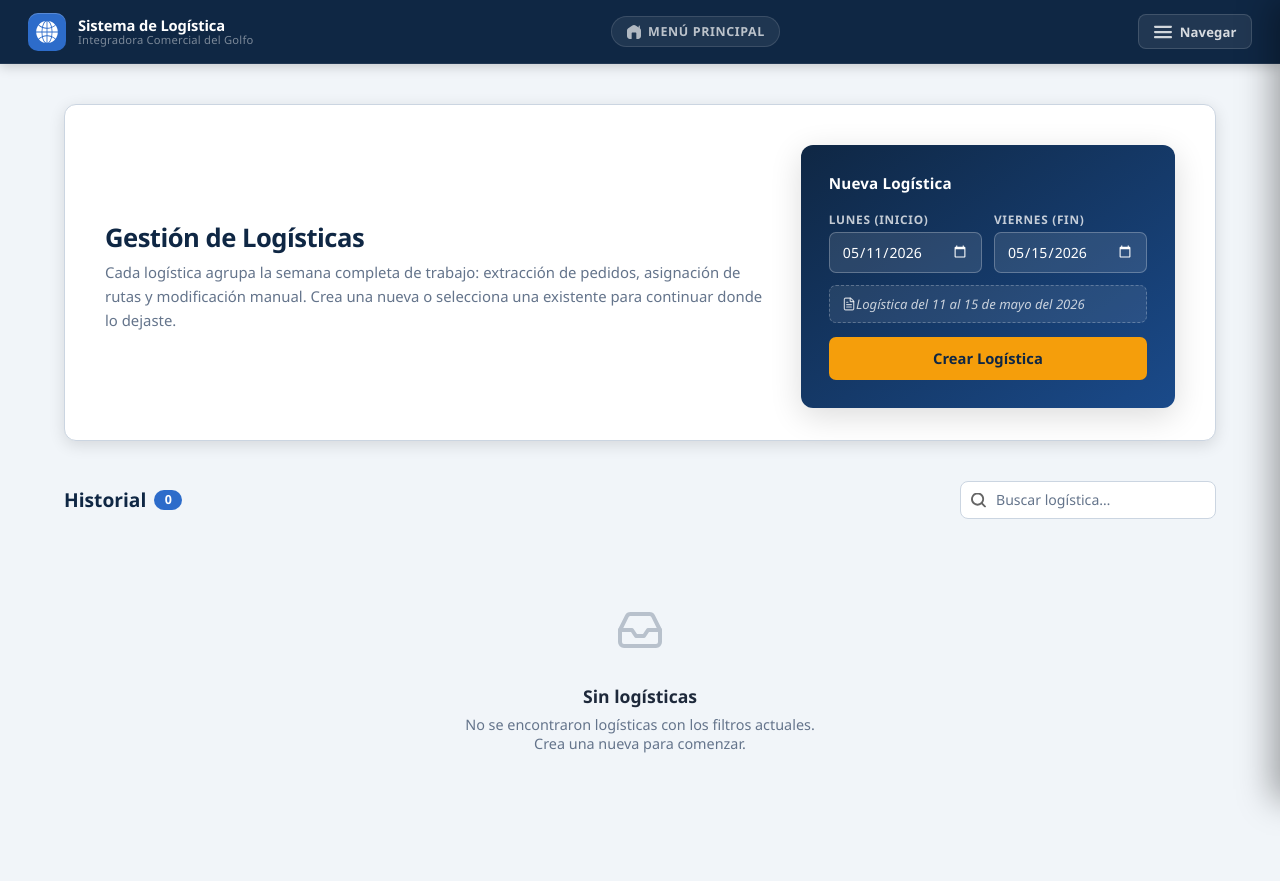
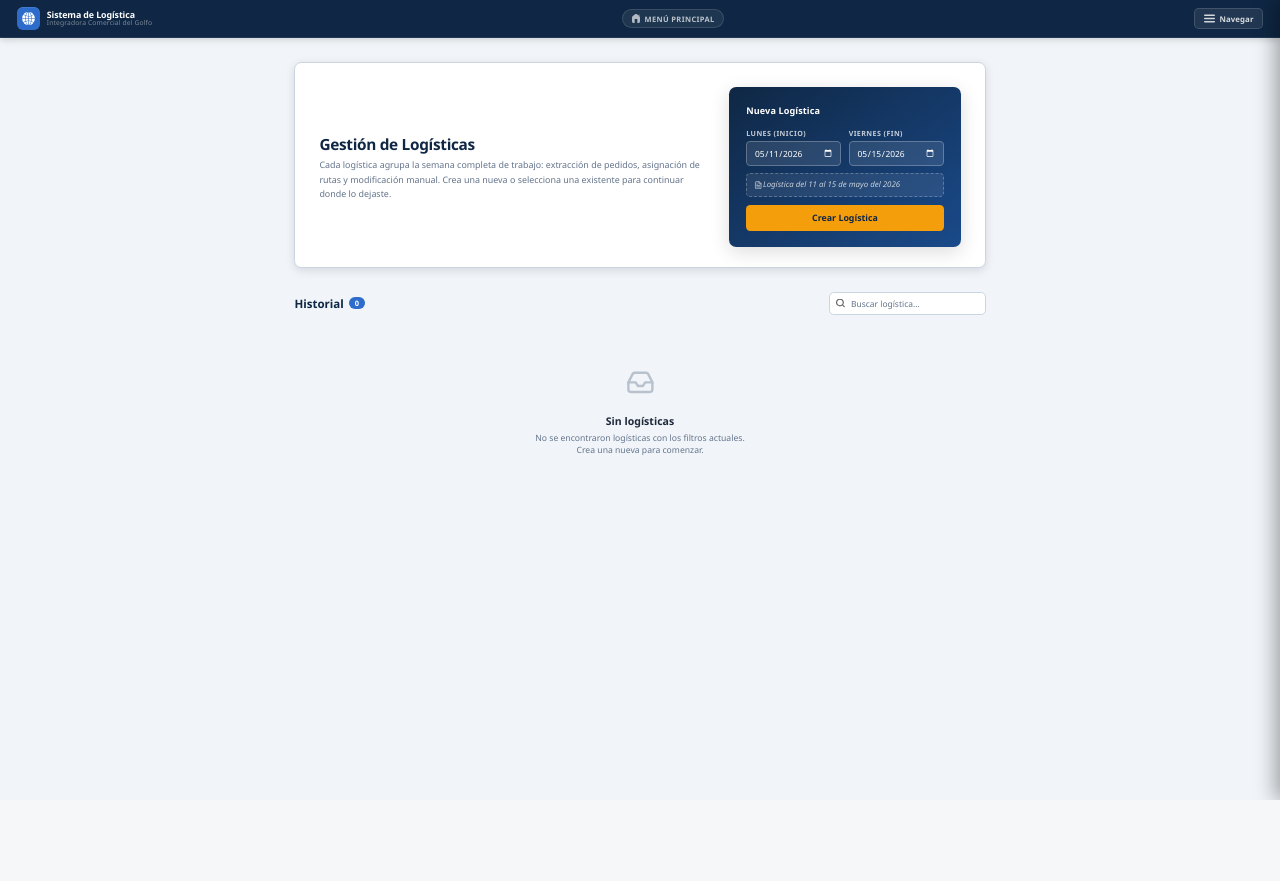
Before and after one commit to Carlin31/icg_logistica, a Flask app: page / in a window 1280 px wide. After the commit the page ends 800 px from the top, so only its background shows below. Run offline with Flask 3, Linux system fonts and the light colour scheme; data that the repository does not hold is empty.

Commit message:
Ajuste de estilos en menu.css

```diff
--- a/static/css/menu.css
+++ b/static/css/menu.css
@@ -45,7 +45,7 @@ body {
   color: var(--texto-oscuro);
   min-height: 100vh;
   -webkit-font-smoothing: antialiased;
-  zoom: 1;
+  zoom: 0.6;
 }
 
 /* ════════════════════════════════════════════════════════════════
```
